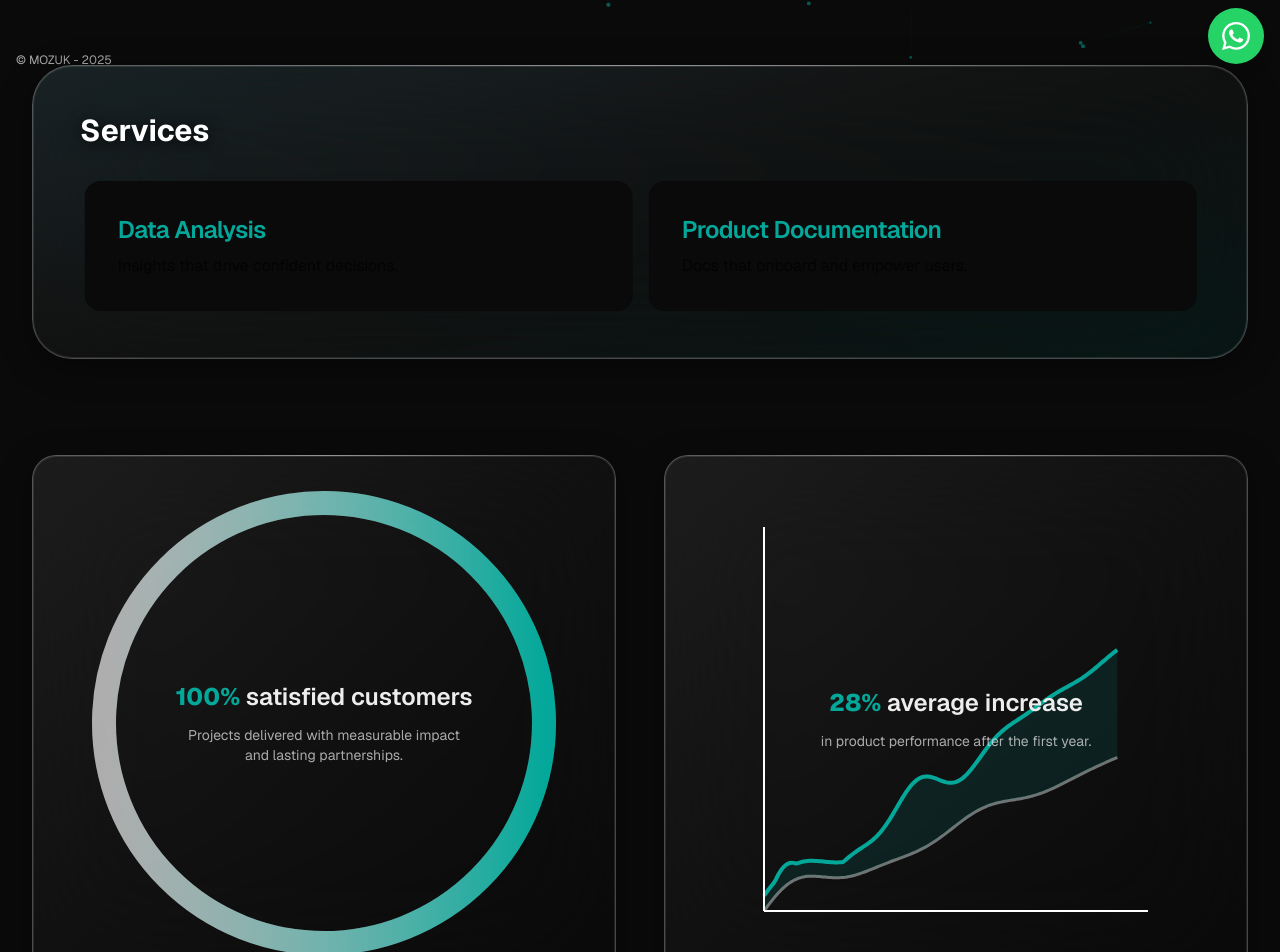
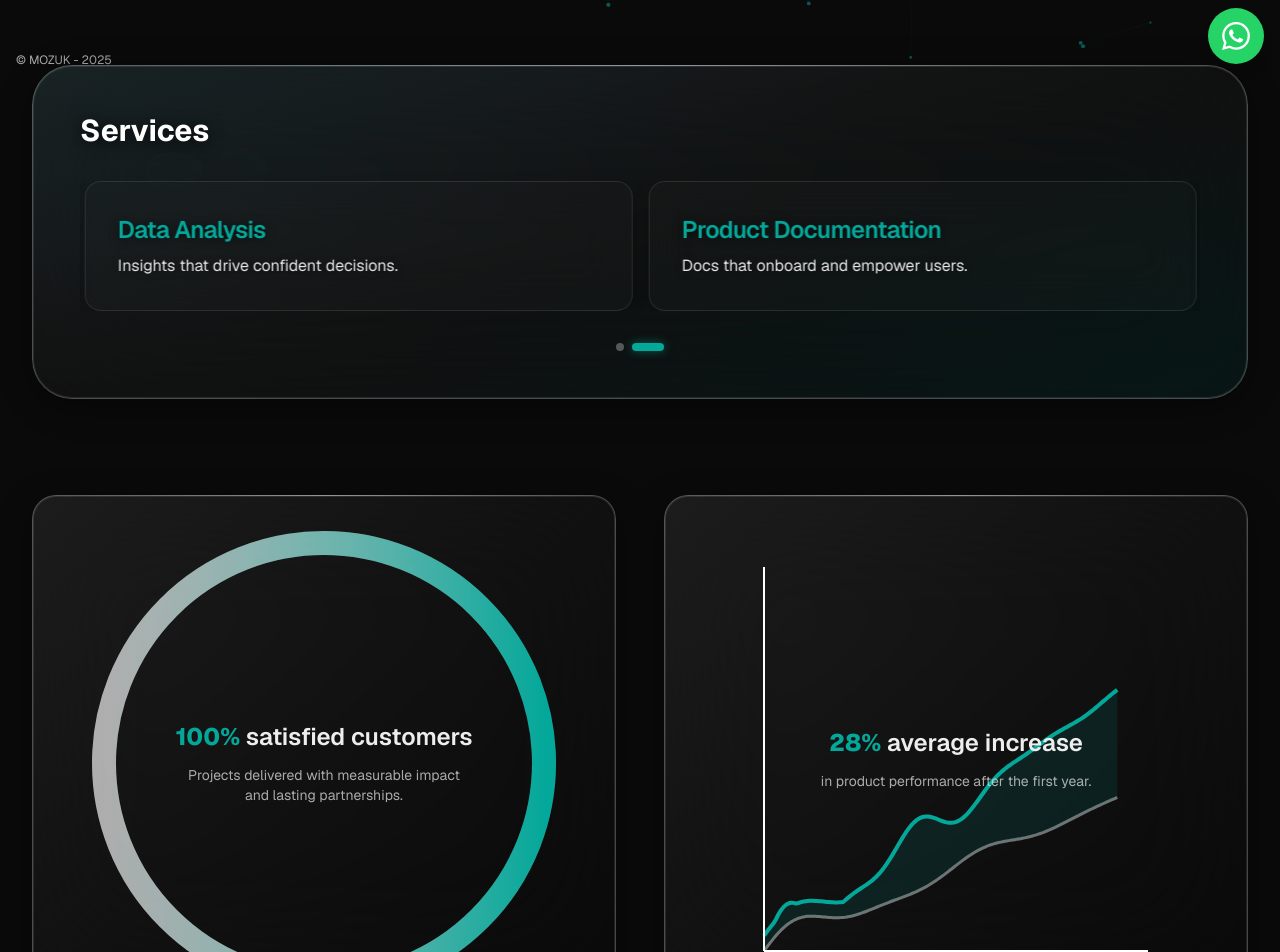
Before and after one commit to Drakhtar359/mozuk-site, a Next.js app in the folder apps/web/: page / in a window 1280 px wide. Shown: the part 720-1672 px from the top of the page. Built offline with nearby package versions, Linux system fonts and the light colour scheme.

Commit message:
feat: modernize services carousel with navigation dots and white descriptions

```diff
--- a/apps/web/src/components/ServicesCarousel.tsx
+++ b/apps/web/src/components/ServicesCarousel.tsx
@@ -46,8 +46,22 @@ export default function ServicesCarousel({ services, autoMs = 3000 }: ServicesCa
     }
   }, [pageIndex, numPages]);
 
+  const goToPage = (idx: number) => {
+    setPageIndex(idx);
+    // Reset auto-advance timer
+    if (intervalRef.current) {
+      window.clearInterval(intervalRef.current);
+      intervalRef.current = window.setInterval(() => {
+        setPageIndex((idx) => idx + 1);
+      }, autoMs);
+    }
+  };
+
+  const displayIndex = pageIndex >= numPages ? 0 : pageIndex;
+
   return (
-    <div className="relative overflow-hidden">
+    <div className="relative">
+      <div className="overflow-hidden">
         <div
           className={`flex ease-in-out ${instant ? '' : 'transition-transform duration-1000'}`}
           style={{ width: `${length * 100}%`, transform: `translateX(-${pageIndex * (100 / length)}%)` }}
@@ -63,6 +77,24 @@ export default function ServicesCarousel({ services, autoMs = 3000 }: ServicesCa
           ))}
         </div>
       </div>
+
+      {/* Modern Navigation Dots */}
+      {numPages > 1 && (
+        <div className="flex items-center justify-center gap-2 mt-8">
+          {Array.from({ length: numPages }).map((_, idx) => (
+            <button
+              key={idx}
+              onClick={() => goToPage(idx)}
+              className={`transition-all duration-300 rounded-full ${idx === displayIndex
+                  ? 'w-8 h-2 bg-[var(--brand)] shadow-[0_0_10px_rgba(4,168,154,0.5)]'
+                  : 'w-2 h-2 bg-white/30 hover:bg-white/50'
+                }`}
+              aria-label={`Go to page ${idx + 1}`}
+            />
+          ))}
+        </div>
+      )}
+    </div>
   );
 }
 
@@ -76,9 +108,14 @@ function chunkIntoPages<T>(items: T[], size: number): T[][] {
 
 function ServiceCard({ title, description }: { title: string; description: string }) {
   return (
-    <div className="rounded-2xl border border-black/10 dark:border-white/10 p-6 sm:p-8 hover:shadow-sm transition bg-background">
-      <h3 className="text-xl sm:text-2xl font-semibold tracking-tight text-[var(--brand)]">{title}</h3>
-      <p className="mt-2 text-sm sm:text-base text-black/70 dark:text-white/70">{description}</p>
+    <div className="group relative rounded-2xl overflow-hidden border border-white/10 bg-white/[0.02] backdrop-blur-xl p-6 sm:p-8 hover:bg-white/[0.05] hover:border-[var(--brand)]/30 transition-all duration-300 shadow-[0_4px_16px_rgba(0,0,0,0.2)]">
+      {/* Hover glow */}
+      <div className="absolute inset-0 bg-gradient-to-br from-[var(--brand)]/5 via-transparent to-transparent opacity-0 group-hover:opacity-100 transition-opacity duration-300 rounded-2xl pointer-events-none"></div>
+
+      <div className="relative z-10">
+        <h3 className="text-xl sm:text-2xl font-semibold tracking-tight text-[var(--brand)] drop-shadow-[0_1px_4px_rgba(0,0,0,0.6)]">{title}</h3>
+        <p className="mt-2 text-sm sm:text-base text-white/90 drop-shadow-[0_1px_3px_rgba(0,0,0,0.5)]">{description}</p>
+      </div>
     </div>
   );
 }
```
Lines whose indentation alone changed are shown as unchanged.
